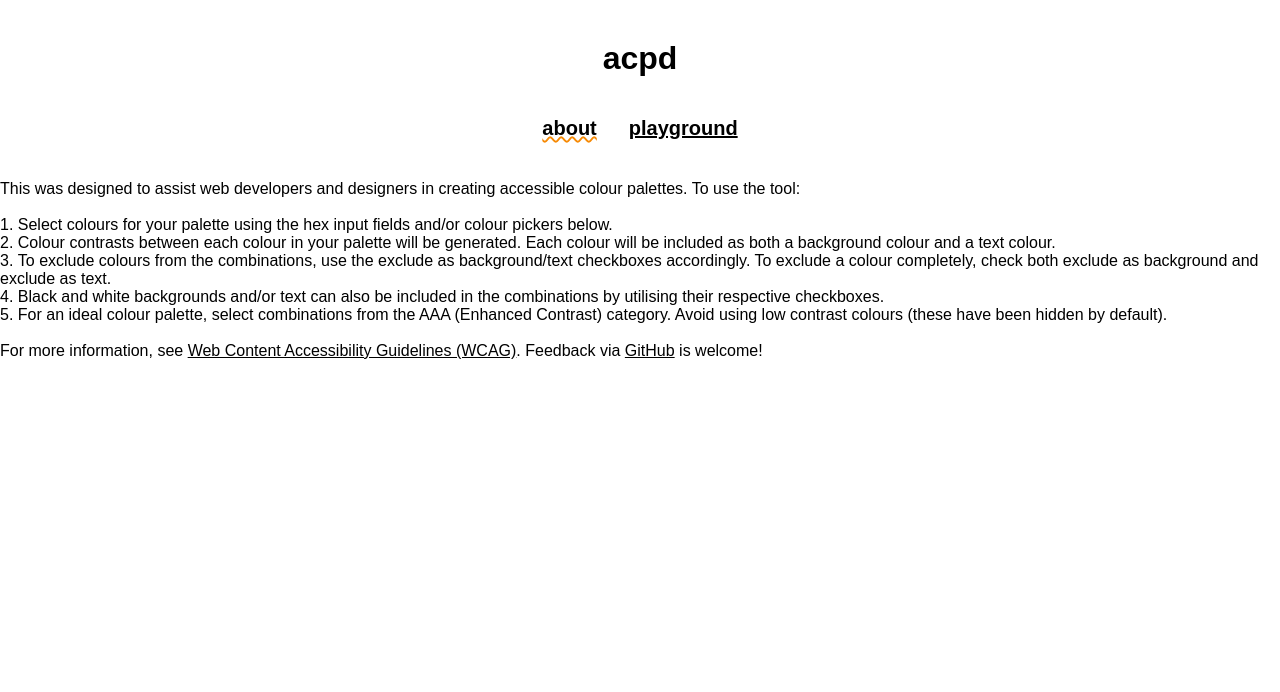
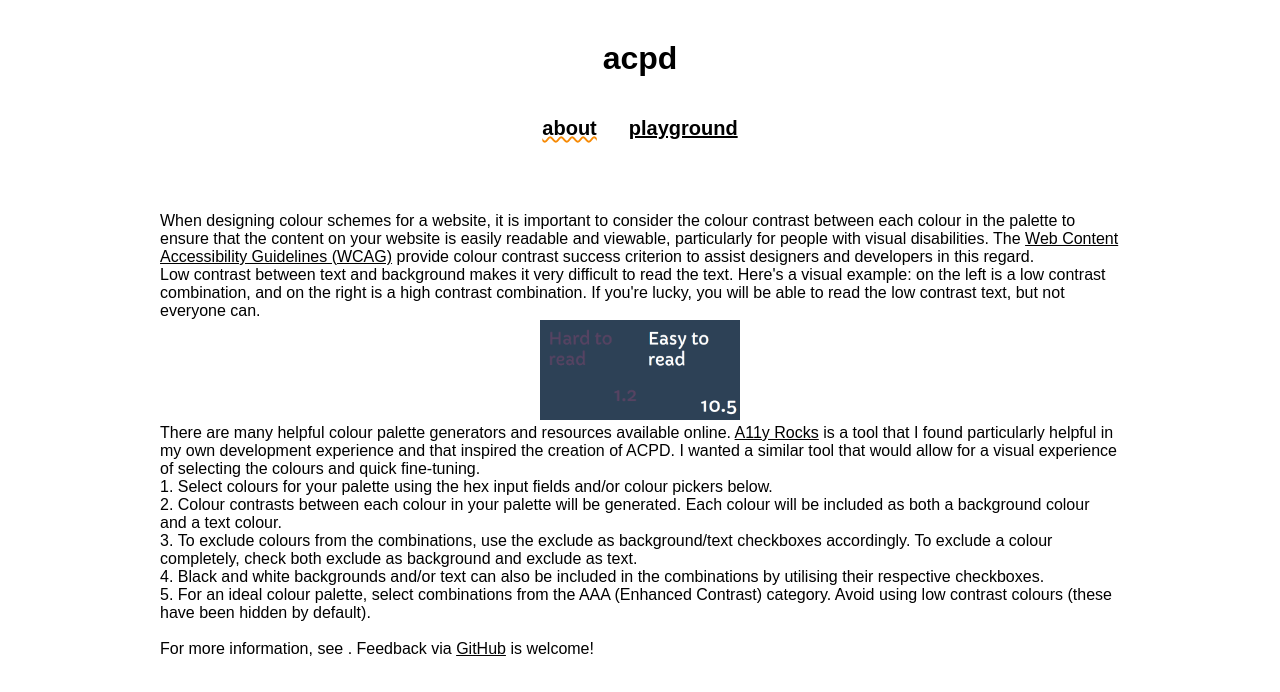
Before and after one commit to AthenasCode/Accessible-Colour-Palette-Designer, a Next.js app in the folder codesigner/: page /about in a window 1280 px wide. Shown: the top 692 px of the page. Built offline with nearby package versions, Linux system fonts and the light colour scheme; a web font is replaced by a local one.

Commit message:
updating about page

```diff
--- a/codesigner/src/app/about/page.tsx
+++ b/codesigner/src/app/about/page.tsx
@@ -1,13 +1,51 @@
 "use client";
+import styles from "../page.module.css";
+import Image from "next/image";
 
 export default function Home() {
   return (
-    <main>
+    <main className={styles.main}>
       <p>
-        This was designed to assist web developers and designers in creating
-        accessible colour palettes. To use the tool:
+        When designing colour schemes for a website, it is important to consider
+        the colour contrast between each colour in the palette to ensure that
+        the content on your website is easily readable and viewable,
+        particularly for people with visual disabilities. The{" "}
+        <a href="https://www.w3.org/TR/WCAG21/#contrast-minimum">
+          Web Content Accessibility Guidelines (WCAG)
+        </a>{" "}
+        provide colour contrast success criterion to assist designers and
+        developers in this regard.
       </p>
-      <br />
+      <p>
+        Low contrast between text and background makes it very difficult to read
+        the text. Here's a visual example: on the left is a low contrast
+        combination, and on the right is a high contrast combination. If you're
+        lucky, you will be able to read the low contrast text, but not everyone
+        can.
+      </p>
+      <div className={styles.contrastComparison}>
+        <Image
+          src="/images/low-contrast.png"
+          width={100}
+          height={100}
+          alt="Low contrast text"
+        />
+        <Image
+          src="/images/high-contrast.png"
+          width={100}
+          height={100}
+          alt="High contrast text"
+        />
+      </div>
+
+      <p>
+        There are many helpful colour palette generators and resources available
+        online. <a href="http://a11yrocks.com/colorPalette/">A11y Rocks</a> is a
+        tool that I found particularly helpful in my own development experience
+        and that inspired the creation of ACPD. I wanted a similar tool that
+        would allow for a visual experience of selecting the colours and quick
+        fine-tuning.
+      </p>
       <ol>
         <li>
           Select colours for your palette using the hex input fields and/or
@@ -35,12 +73,8 @@ export default function Home() {
       </ol>
       <br />
       <p>
-        For more information, see{" "}
-        <a href="https://www.w3.org/TR/WCAG21/#contrast-minimum">
-          Web Content Accessibility Guidelines (WCAG)
-        </a>
-        . Feedback via <a href="https://github.com/emoore29">GitHub</a> is
-        welcome!
+        For more information, see . Feedback via{" "}
+        <a href="https://github.com/emoore29">GitHub</a> is welcome!
       </p>
     </main>
   );
--- a/codesigner/src/app/components/colorCombo.tsx
+++ b/codesigner/src/app/components/colorCombo.tsx
@@ -50,10 +50,10 @@ export default function ColorCombo({
             </svg>
           </>
         ) : (
-          "Low contrast"
+          "Hard to read"
         )}
         {contrast > 7 && contrastLevel === "AAA" ? (
-          <p className={styles.normalText}>Normal</p>
+          <p className={styles.normalText}>Easy to read</p>
         ) : contrast > 4.5 && contrastLevel === "AA" ? (
           <p className={styles.normalText}>Normal</p>
         ) : (
--- a/codesigner/src/app/globals.css
+++ b/codesigner/src/app/globals.css
@@ -73,6 +73,10 @@ ul {
   list-style: none;
 }
 
+/* p {
+  margin: 10px 0;
+} */
+
 /* @media (prefers-color-scheme: dark) {
   html {
     color-scheme: dark;
--- a/codesigner/src/app/page.module.css
+++ b/codesigner/src/app/page.module.css
@@ -132,3 +132,7 @@
   font-size: 14px;
   font-weight: 400;
 }
+
+.contrastComparison {
+  margin: 0 auto;
+}
```
Also changed, not shown: codesigner/public/images/high-contrast.png (added), codesigner/public/images/low-contrast.png (added).
